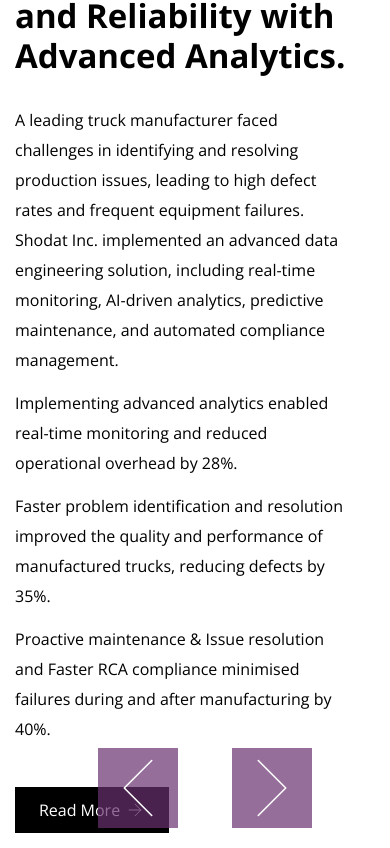
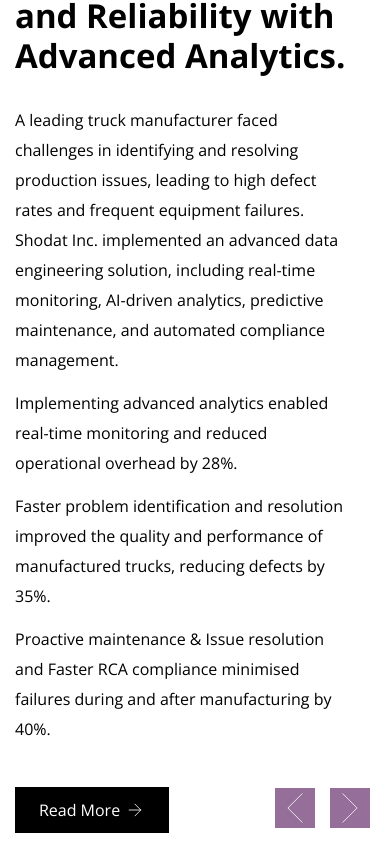
Before and after one commit to amitpandey0107/shodat-website, a Next.js app: page /sliders in a window 390 px wide. Shown: the part 1373-2221 px from the top of the page. Built offline with nearby package versions, Linux system fonts and the light colour scheme.

Commit message:
Made text/css/image changes

```diff
--- a/src/pages/banner/index.tsx
+++ b/src/pages/banner/index.tsx
@@ -83,7 +83,7 @@ export default function Banner() {
           <div className={`${styles.carouselCaption}`}>
             <div className={`${styles.carouselContent}`}>
               <h1 className={`${styles.banner_title}`}>Shodat X</h1>
-              <p>Empowering Quality with Defect Intelligence</p>
+              <p>Enhancing Quality and Compliance with Defect Intelligence</p>
               <Link href="#scheduling" className={`${styles.btnGetStarted}`}>
                 <span>Get Started</span>
                 <Image
@@ -110,7 +110,7 @@ export default function Banner() {
               <h1 className={`${styles.banner_title}`}>
               Shodat YAI
               </h1>
-              <p>Unveiling the “Why” behind  real-world events with Gen and Causal AI</p>
+              <p>Unveiling the “Why” behind real-world events with GenAI and Causal AI</p>
               <Link href="#scheduling" className={`${styles.btnGetStarted}`}>
                 <span>Get Started</span>
                 <Image
--- a/src/pages/prefferedPartner/prefferedPartner.module.css
+++ b/src/pages/prefferedPartner/prefferedPartner.module.css
@@ -403,7 +403,8 @@
         padding: 35px 15px;
     }
     .responsibleAI .contentRight {
-        width: 100%;
+        width: 96%;
+        padding: 15px;
     }
     .responsibleAI .contentLeft {
         width: 100%;
--- a/src/pages/prefferedPartner/responsibleAI.tsx
+++ b/src/pages/prefferedPartner/responsibleAI.tsx
@@ -20,12 +20,12 @@ export default function ResponsibleAI() {
         <h3>At Shodat Inc., we leverage advanced AI-driven security and compliance solutions to ensure the utmost protection of your data and adherence to regulatory standards. Our cutting-edge AI algorithm provide 99.9% threat detection accuracy, enabling real-time monitoring and response to potential threats.</h3>
       </div>
       <div className={`${styles.contentLeft}`}>
-        <div className={`${styles.contentBlock}`}>
+        {/* <div className={`${styles.contentBlock}`}>
           <h3>Data Security and Privacy</h3>
           <p>
             At Shodat Inc., we leverage advanced AI-driven security and compliance solutions to ensure the utmost protection of your data and adherence to regulatory standards. Our cutting-edge AI algorithm provide 99.9% threat detection accuracy, enabling real-time monitoring and response to potential threats.
           </p>
-        </div>
+        </div> */}
       </div>
       <div className={`${styles.contentRight}`}>
         <div className={`${styles.contentBlock}`}>
@@ -38,27 +38,33 @@ export default function ResponsibleAI() {
             </div>
             <div className={`${styles.counterBox}`}>
               <h6>
+                Cost Savings in Compliance Management
+              </h6>
+              <div className={`${styles.count}`}>50%</div>
+            </div>
+            {/* <div className={`${styles.counterBox}`}>
+              <h6>
                 Compliance with Industry Standards
               </h6>
               <div className={`${styles.count}`}>100%</div>
-            </div>
+            </div> */}
           </div>
 
 
           <div className={`${styles.couonterRow}`}>
-            <div className={`${styles.counterBox}`}>
+            {/* <div className={`${styles.counterBox}`}>
               <h6>
                 Faster Incident Response
 
               </h6>
               <div className={`${styles.count}`}>75%</div>
-            </div>
-            <div className={`${styles.counterBox}`}>
+            </div> */}
+            {/* <div className={`${styles.counterBox}`}>
               <h6>
                 Cost Savings in Compliance Management
               </h6>
               <div className={`${styles.count}`}>50%</div>
-            </div>
+            </div> */}
           </div>
 
         </div>
--- a/src/pages/sliders/index.tsx
+++ b/src/pages/sliders/index.tsx
@@ -151,7 +151,7 @@ export default function Slider() {
             <div className={`${styles.indContent}`}>
               <div className={`${styles.indImage}`}>
                 <Image
-                  src="/img/industries/image3.jpg"
+                  src="/img/industries/oil-gas-rig-industries.jpg"
                   alt="industries"
                   height={604}
                   width={666}
@@ -162,7 +162,7 @@ export default function Slider() {
                 <div className={`${styles.line}`}></div>
                 <h2>Mitigating risks, maximizing returns in Energy</h2>
                 <p>
-                  A prominent player in the Oil and Gas trading industry reduced
+                  A prominent player in the Energy industry reduced
                   the time spent on complex volumetric calculations by 50%,
                   improved operational efficiency, enhanced decision-making, and
                   provided deeper insights into exposures and risk management,
--- a/src/styles/globals.css
+++ b/src/styles/globals.css
@@ -150,7 +150,7 @@ body {
     right: 20%;
     opacity: 1;
     z-index: 99;
-    background: rgba(104,50,111, 0.7);
+    background: rgba(104, 50, 111, 0.7);
     width: 80px;
     height: 80px;
     padding: 20px 20px;
@@ -163,7 +163,7 @@ body {
     left: 25%;
     opacity: 1;
     z-index: 99;
-    background: rgba(104,50,111, 0.7);
+    background: rgba(104, 50, 111, 0.7);
     /* height: 40px;
     width: 40px; */
     padding: 20px 20px;
@@ -283,17 +283,21 @@ body {
 .text-color-red {
     color: red;
 }
+
 .font-sm {
     font-size: 14px;
 }
+
 .border-red {
     border-color: red !important;
     background: rgba(255, 99, 71, 0.2) !important;
 }
+
 .border-red-v2 {
     border-color: red !important;
     background: rgba(255, 99, 71, 0.6) !important;
 }
+
 .border-gray {
     border-color: #CCCCCC;
 }
@@ -302,6 +306,7 @@ body {
     #shodatX .carousel-control-prev {
         left: 15px;
     }
+
     #shodatX .carousel-control-next {
         right: 15px;
     }
@@ -309,4 +314,45 @@ body {
     .hstack {
         display: block;
     }
+
+    #sliderIndustries .carousel-control-next {
+        position: absolute;
+        top: auto;
+        bottom: 20px;
+        right: 20px;
+        opacity: 1;
+        z-index: 99;
+        background: rgba(104, 50, 111, 0.7);
+        width: 40px;
+        height: 40px;
+        padding: 5px;
+    }
+
+    #sliderIndustries .carousel-control-prev {
+        position: absolute;
+        top: auto;
+        bottom: 20px;
+        right: 75px;
+        left: auto;
+        opacity: 1;
+        z-index: 99;
+        background: rgba(104, 50, 111, 0.7);
+        padding: 5px;
+        width: 40px;
+        height: 40px;
+    }
+
+    #sliderIndustries .carousel-control-next-icon {
+        background-image: url("/img/angle_left.svg") !important;
+        height: 30px;
+        width: 30px;
+        transform: rotate(180deg);
+    }
+
+    #sliderIndustries .carousel-control-prev-icon {
+        background-image: url("/img/angle_left.svg") !important;
+        height: 30px;
+        width: 30px;
+
+    }
 }
```
Also changed, not shown: public/img/industries/oil-gas-rig-industries.jpg (added).
